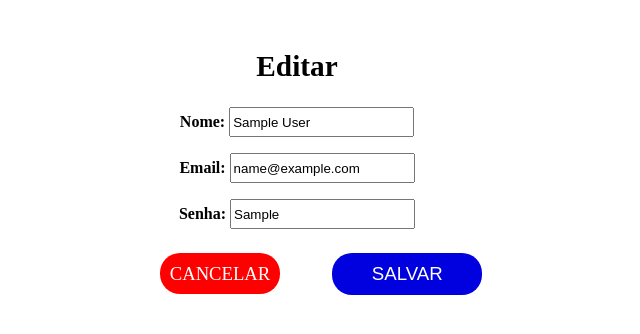
After one commit to brunopontes90/cadastro-login, a PHP site: page /src/pages/Edit/Editar.php?id=1 in a window 1280 px wide. The commit adds this page. Shown: the top 334 px of the page, without its empty margins (343-983 px from the left). Run offline with PHP 8.4, Linux system fonts and the light colour scheme; tables that the repository leaves empty or names only in its code hold one stand-in row (values such as "Sample post").

Commit message:
Criado campo para edicao e usuario

```diff
--- /dev/null
+++ b/src/Pages/Edit/Editar.css
@@ -0,0 +1,66 @@
+:root {
+    --back: #000000;
+    --red: #FF0000;
+    --green: #01DF01;
+    --blue: #0101DF;
+    --white: #FFFFFF;
+}
+
+.titulo-editar {
+    margin-top: 50px;
+    text-align: center;
+    font-size: 22pt;
+}
+
+.form-login {
+    text-align: center;
+}
+
+.div-name {
+    margin-top: 24px;
+}
+
+.label {
+    font-weight: 600;
+    font-size: 12pt;
+}
+
+.div-email {
+    margin-top: 16px;
+}
+
+.div-senha {
+    margin-top: 16px;
+}
+
+.input {
+    height: 24px;
+}
+
+.btn-cancelar {
+    border: none;
+    font-size: 14pt;
+    cursor: pointer;
+    margin-top: 24px;
+    margin-left: 48px;
+    color: var(--white);
+    border-radius: 20px;
+    text-transform: uppercase;
+    background-color: var(--red);
+    text-decoration: none;
+    padding: 10px;
+}
+
+.btn-salvar {
+    width: 150px;
+    height: 42px;
+    border: none;
+    font-size: 14pt;
+    cursor: pointer;
+    margin-top: 24px;
+    margin-left: 48px;
+    color: var(--white);
+    border-radius: 20px;
+    text-transform: uppercase;
+    background-color: var(--blue);
+}
--- /dev/null
+++ b/src/Pages/Edit/Editar.php
@@ -0,0 +1,95 @@
+<?php
+    session_start();
+    ob_start(); //LIMPAR O BUFFER DE SAIDA QUANDO REDIRECIONADO
+    include_once '../../Conection/Conection.php';
+
+    // PEGA O ID DO CAMPO
+    $id = filter_input(INPUT_GET, "id", FILTER_SANITIZE_NUMBER_INT);
+
+    if(empty($id)){
+        $_SESSION['msg'] = "<p style='color: #FF0000;'>Erro; Usuário não encontrado</p>";
+        header("Location: index.php");
+        exit();
+    }
+
+    $query_edit_user = "SELECT id, nome, email, senha FROM user WHERE id = $id LIMIT 1";
+    $result_edit_user =  $conn->prepare($query_edit_user);
+    $result_edit_user->execute();
+
+    if(($result_edit_user) AND ($result_edit_user->rowCount() != 0)){
+        $row_user = $result_edit_user->fetch(PDO::FETCH_ASSOC);
+    }else{
+        $_SESSION['msg'] = "<p style='color: #FF0000;'>Erro; Usuário não encontrado</p>";
+        header("Location: index.php");
+        exit();
+    }
+?>
+
+<!DOCTYPE html>
+<html lang="pt-br">
+<head>
+    <meta charset="UTF-8">
+    <link  rel="stylesheet" type="text/css" href="Editar.css" />
+    <title>Editar</title>
+</head>
+<body>
+    <h1 class="titulo-editar">Editar</h1>
+    <?php
+        // RECEBER OS DADOS DO FORMULARIO
+        $dados =  filter_input_array(INPUT_POST, FILTER_DEFAULT);
+
+        // VERIFICA SE O USER CLICOU NO BOTAO
+        if(!empty($dados['EditUser'])){
+            $empty_input = false;
+            $dados = array_map('trim', $dados);
+
+            if(in_array("", $dados)){
+                $$empty_input = true;
+                echo "<p style='color: #FF0000;'>Erro; Necessario preencher todos os campos!</p>";
+            }elseif(!filter_var($dados['email'], FILTER_VALIDATE_EMAIL)){
+                $empty_input = true;
+                echo "<p style='color: red ;'>ERRO: Preencher com email válido!</p>";
+            }
+
+            // VERIFICA SE TEM ESTRUTURA DE EMAIL
+            if(!filter_var($dados['email'], FILTER_VALIDATE_EMAIL)){
+                $empty_input = true;
+                echo "<p style='color: red ;'>ERRO: Preencher com email válido!</p>";
+            }
+
+            if(!$empty_input){
+                $query_update = "UPDATE user SET nome = :nome, email = :email, senha = :senha WHERE id = :id";
+                $edit_user = $conn->prepare($query_update);
+                $edit_user->bindParam(':id', $_POST['id']);
+                $edit_user->bindParam(':nome', $_POST['nome']);
+                $edit_user->bindParam(':email', $_POST['email']);
+                $edit_user->bindParam(':senha', $_POST['senha']);
+
+                if($edit_user->execute()){
+                    $_SESSION['msg'] =  "<p style='color: #01DF01;'>Usuario editado com sucesso!</p>";
+                    header("Location: ../List/Listar.php");
+                }else{
+                    $_SESSION['msg'] = "<p style='color: #FF0000;'>Erro; Usuario não editado com sucesso!</p>";
+
+                }
+            }
+        }
+    ?>
+    <form id="edit-usuario" class="form-login" method="POST" action="">
+    <div class="div-name">
+            <label class="label">Nome:</label>
+            <input class="input" type="text" name="nome" id="nome" value="<?=$row_user['nome'] ?>" placeholder="Nome Completo" required/>
+        </div>
+        <div class="div-email">
+            <label class="label">Email:</label>
+            <input class="input" type="email" name="email" id="email" value="<?=$row_user['email'] ?>" placeholder="Digite seu email" required/>
+        </div>
+        <div class="div-senha">
+            <label class="label">Senha:</label>
+            <input class="input" type="pass" name="senha" id="senha" value="<?=$row_user['senha'] ?>" placeholder="Digite sua senha" required/>
+        </div>
+        <a href="../List/listar.php" class="btn-cancelar">Cancelar</a>
+        <input class="btn-salvar" type="submit" value="Salvar" name="EditUser" />
+    </form>
+</body>
+</html>
--- a/src/Pages/List/Listar.css
+++ b/src/Pages/List/Listar.css
@@ -31,15 +31,19 @@ tr:nth-child(even) {
 
 .btn-edit{
     padding: 10px;
+    font-size: 10pt;
     border-radius: 2px;
     color: var(--white);
     text-decoration: none;
+    text-transform: uppercase;
     background-color: var(--green);
 }
 .btn-delete{
     padding: 10px;
+    font-size: 10pt;
     border-radius: 2px;
     color: var(--white);
     text-decoration: none;
+    text-transform: uppercase;
     background-color: var(--red);
 }
```
Also changed, not shown: index.php (+6 -3 lines), src/Pages/List/Listar.php (+8 -1 lines).
